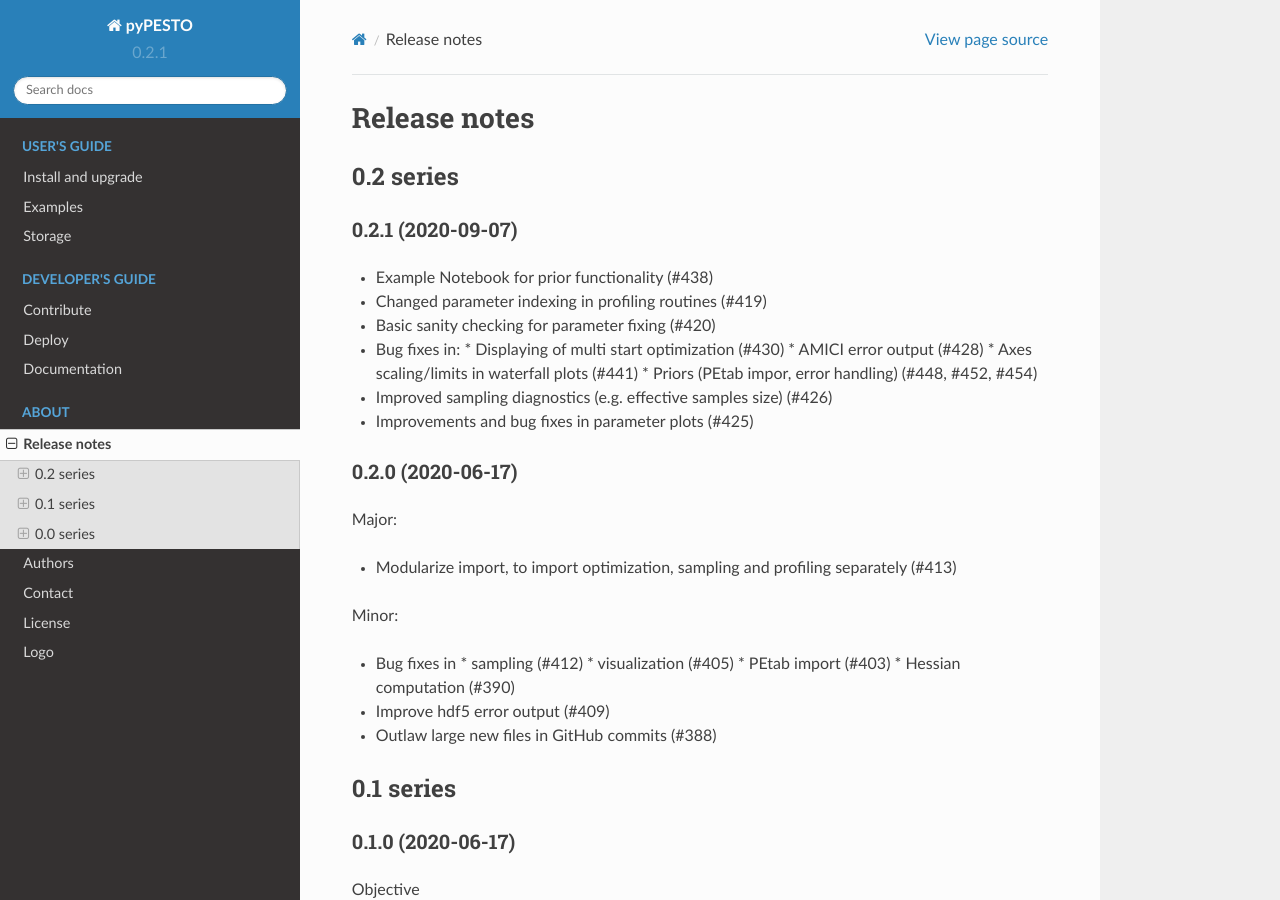
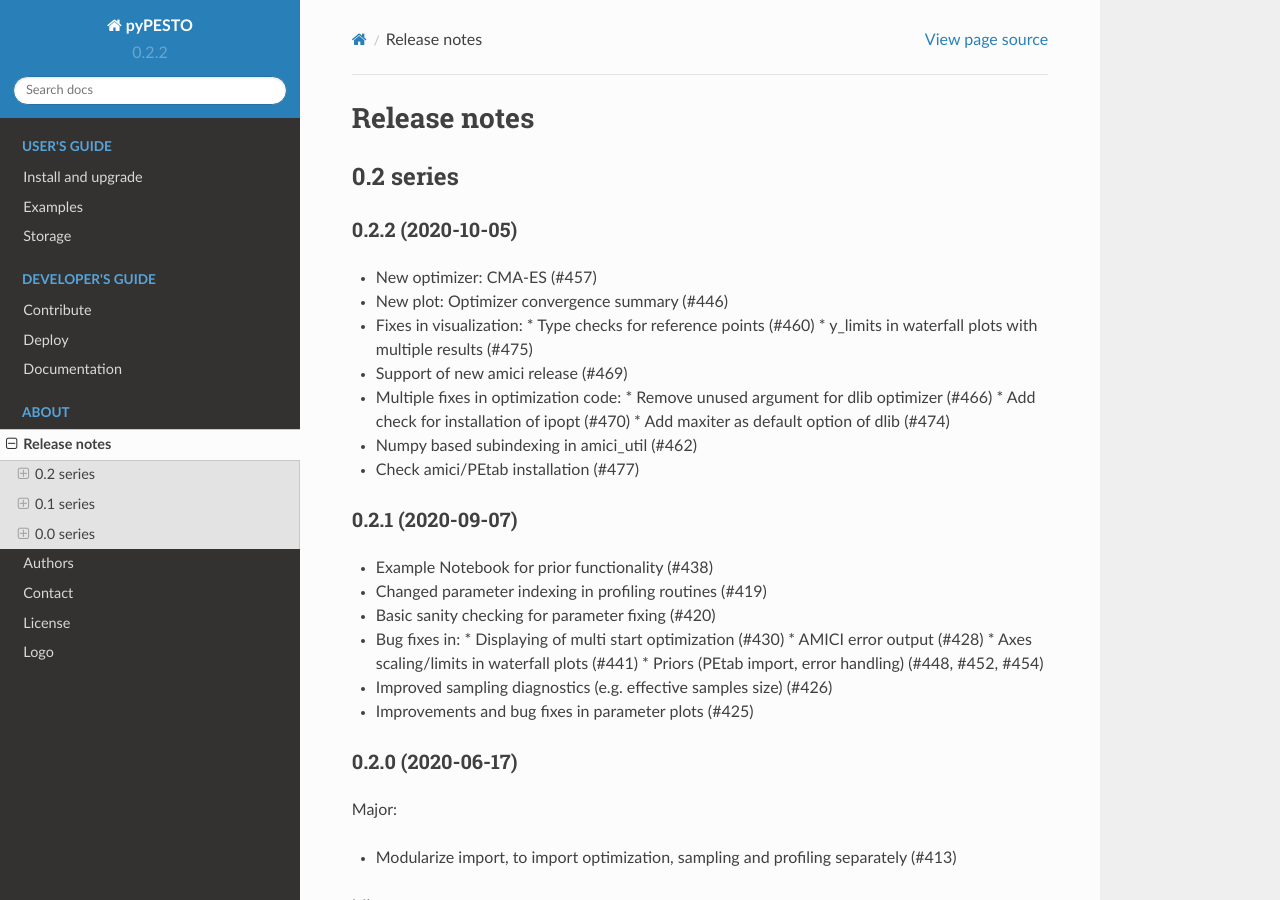
Before and after one commit to ICB-DCM/pyPESTO, a Sphinx documentation site: the page built from doc/releasenotes.rst, in a window 1280 px wide and 900 px high. Built offline with Sphinx 7.4.7 and the Read the Docs theme 2.0.0, drawn with Linux system fonts in a browser that asks for light colours; pages that are not in the unit, such as notebooks, are missing from menus.

Commit message:
prepare v022 (#479)
* prepare v022

* fix review suggestions

```diff
--- a/doc/releasenotes.rst
+++ b/doc/releasenotes.rst
@@ -4,6 +4,22 @@ Release notes
 
 0.2 series
 ..........
+
+0.2.2 (2020-10-05)
+------------------
+
+* New optimizer: CMA-ES (#457)
+* New plot: Optimizer convergence summary (#446)
+* Fixes in visualization:
+  * Type checks for reference points (#460)
+  * y_limits in waterfall plots with multiple results (#475)
+* Support of new amici release (#469)
+* Multiple fixes in optimization code:
+  * Remove unused argument for dlib optimizer (#466)
+  * Add check for installation of ipopt (#470)
+  * Add maxiter as default option of dlib (#474)
+* Numpy based subindexing in amici_util (#462)
+* Check amici/PEtab installation (#477)
 
 0.2.1 (2020-09-07)
 ------------------
@@ -15,7 +31,7 @@ Release notes
   * Displaying of multi start optimization (#430)
   * AMICI error output (#428)
   * Axes scaling/limits in waterfall plots (#441)
-  * Priors (PEtab impor, error handling) (#448, #452, #454)
+  * Priors (PEtab import, error handling) (#448, #452, #454)
 * Improved sampling diagnostics (e.g. effective samples size) (#426)
 * Improvements and bug fixes in parameter plots (#425)
 
--- a/pypesto/version.py
+++ b/pypesto/version.py
@@ -1 +1 @@
-__version__ = "0.2.1"
+__version__ = "0.2.2"
```
